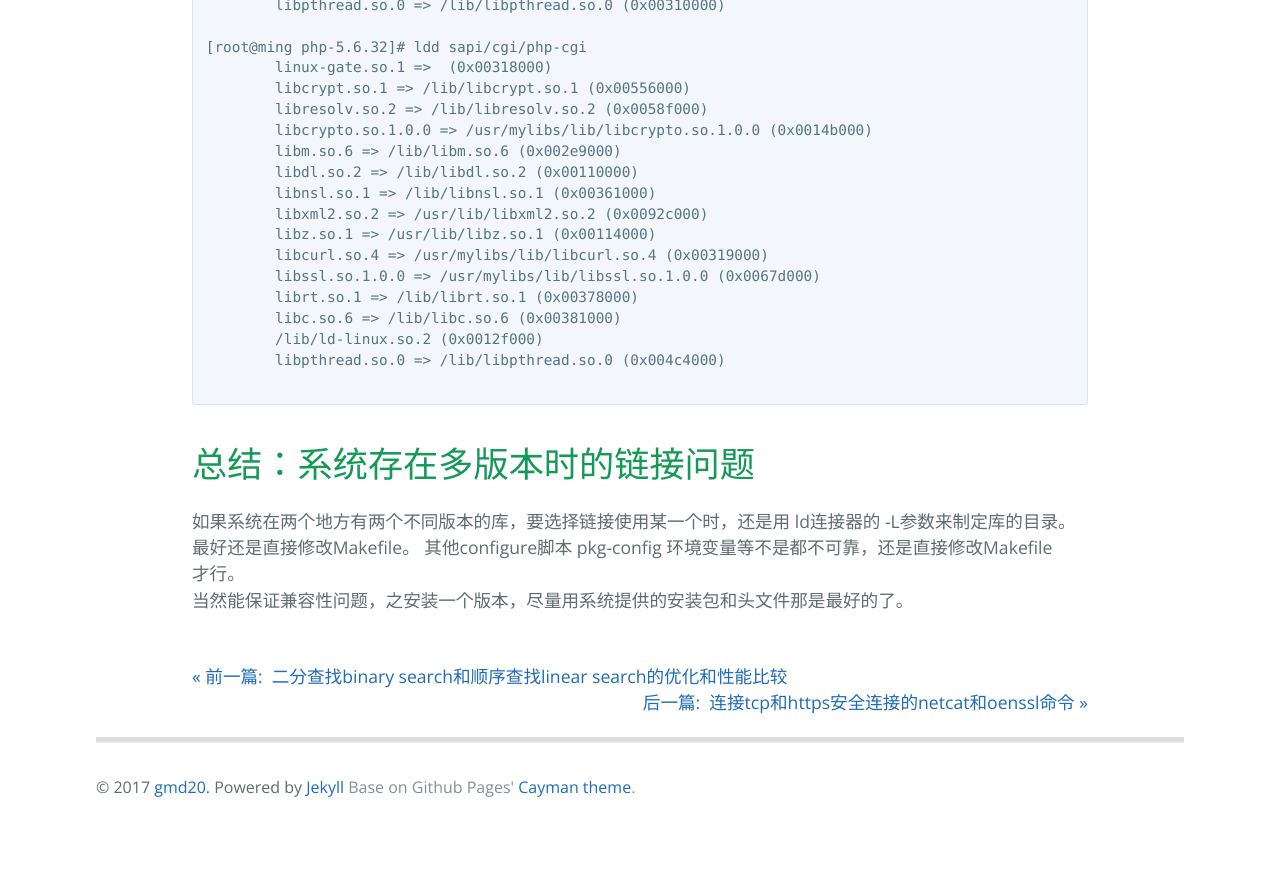
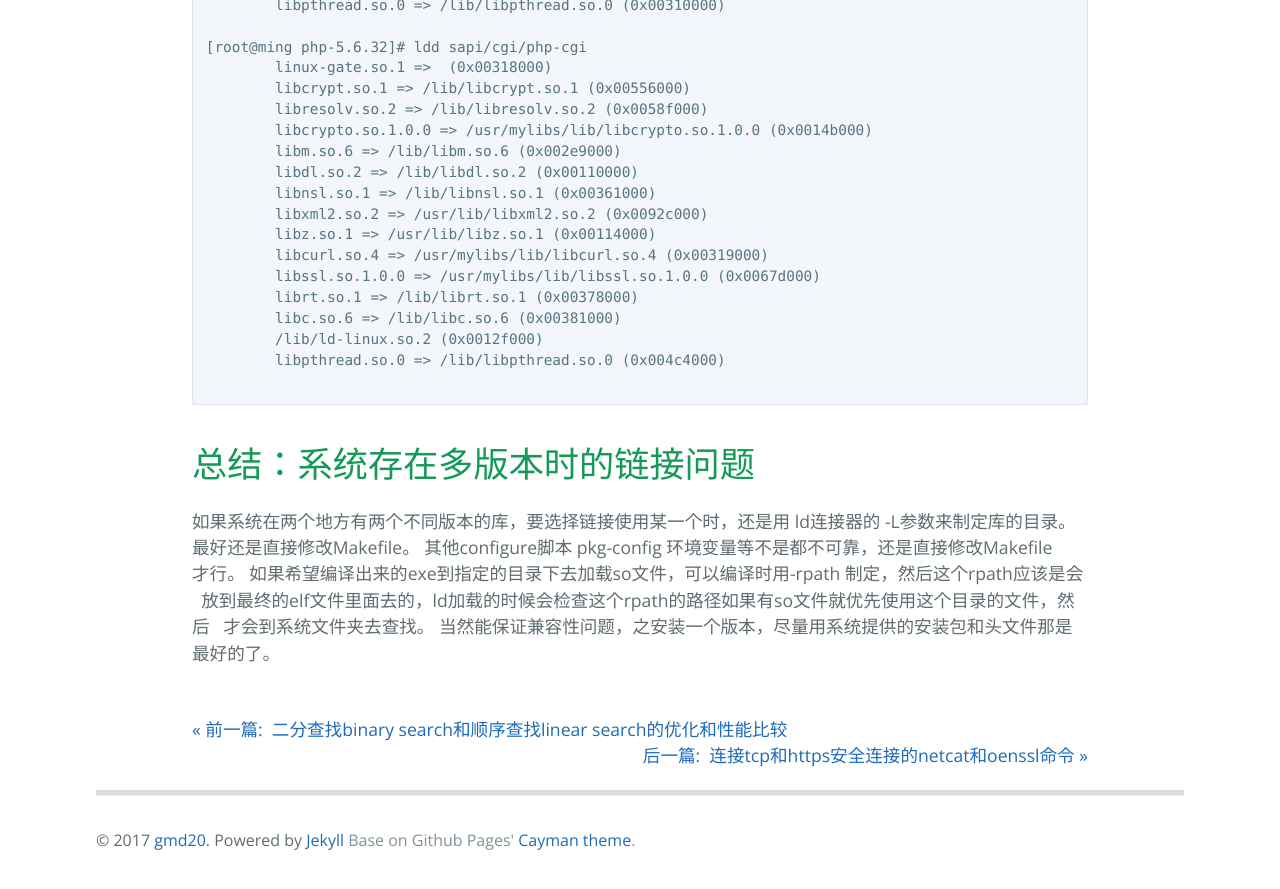
Before and after one commit to gmd20/gmd20.github.io, a Jekyll site: the page built from _posts/2017-12-12-编译curl时选择链接指定目录下自己编译的新版openssl库.markdown, in a window 1280 px wide and 900 px high, scrolled down 2497 px. Shown: the top 889 px of the window. Built offline with Jekyll 4.4.1, drawn with Linux system fonts in a browser that asks for light colours; Markdown is read by kramdown in place of the engine named in the settings; comment, search, counter and statistics services are not loaded; before the commit the page ends 3344 px from its top, so only the background shows below that.

Commit message:
Update 2017-12-12-编译curl时选择链接指定目录下自己编译的新版openssl库.markdown

```diff
--- a/_posts/2017-12-12-编译curl时选择链接指定目录下自己编译的新版openssl库.markdown
+++ b/_posts/2017-12-12-编译curl时选择链接指定目录下自己编译的新版openssl库.markdown
@@ -115,5 +115,7 @@ rpath看起来也是正常的 -Wl,-rpath,/usr/mylibs/lib
 ========================
 如果系统在两个地方有两个不同版本的库，要选择链接使用某一个时，还是用 ld连接器的  -L参数来制定库的目录。
 最好还是直接修改Makefile。 其他configure脚本 pkg-config 环境变量等不是都不可靠，还是直接修改Makefile
-才行。
+才行。 如果希望编译出来的exe到指定的目录下去加载so文件，可以编译时用-rpath 制定，然后这个rpath应该是会
+放到最终的elf文件里面去的，ld加载的时候会检查这个rpath的路径如果有so文件就优先使用这个目录的文件，然后
+才会到系统文件夹去查找。
 当然能保证兼容性问题，之安装一个版本，尽量用系统提供的安装包和头文件那是最好的了。
```
